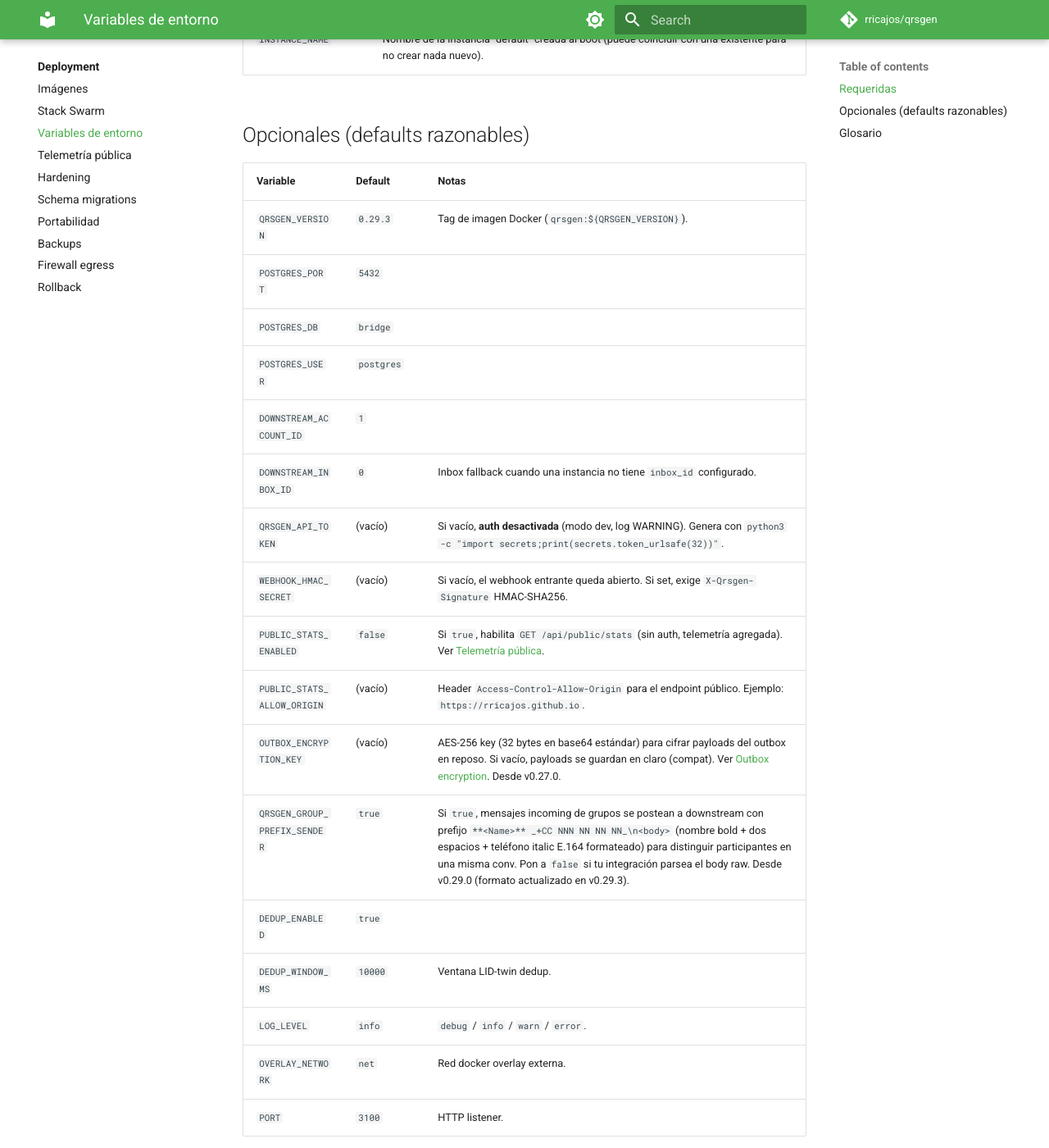
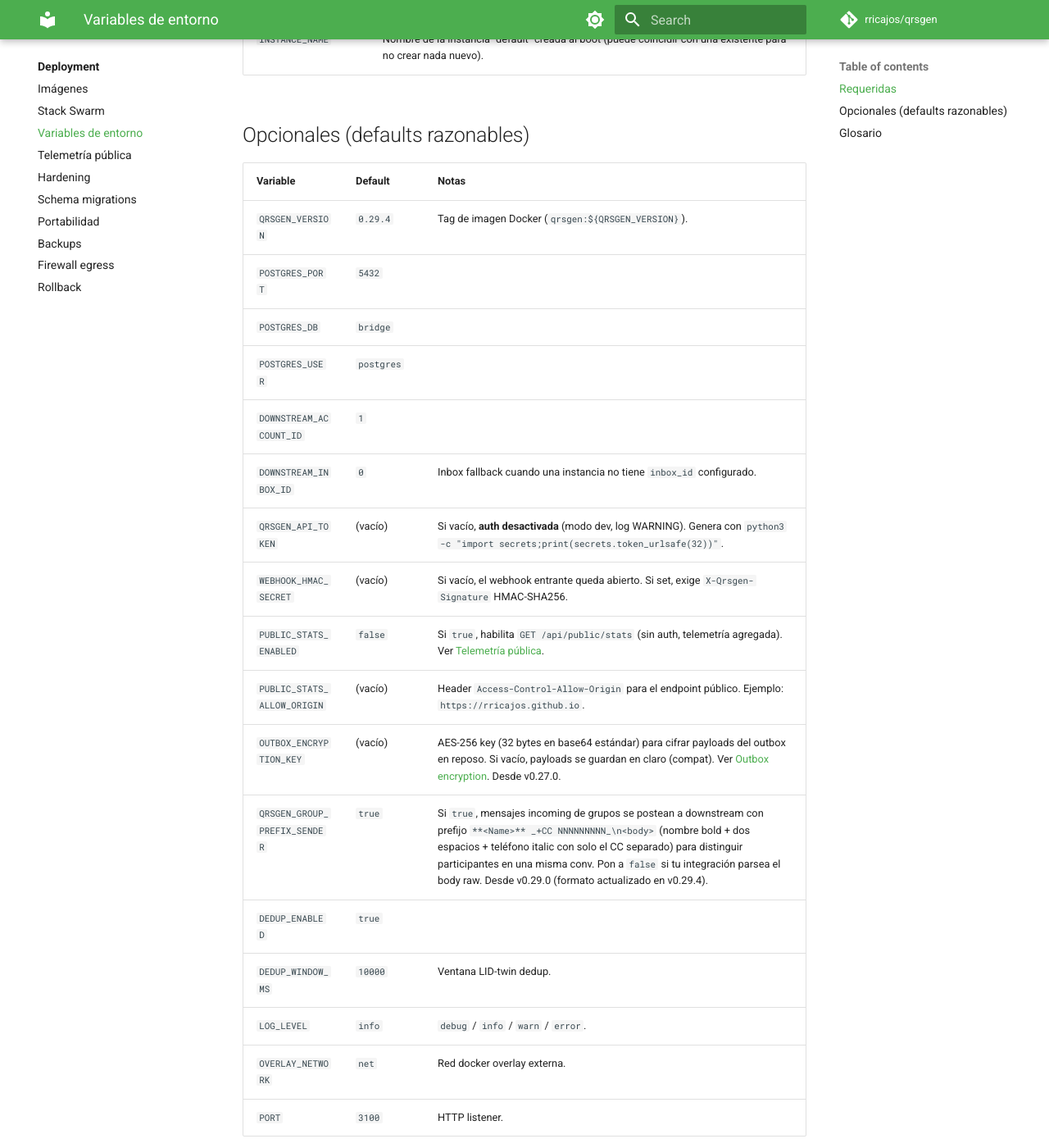
Before and after one commit to rricajos/qrsgen, an MkDocs documentation site: the page built from docs/deployment/env-vars.md, in a window 1280 px wide and 1400 px high, scrolled down 522 px. Shown: the whole window at 82% size. Built offline with MkDocs 1.6.1 and Material for MkDocs 9.7.7, drawn with Linux system fonts in a browser that asks for light colours; comment, search, counter and statistics services are not loaded.

Commit message:
fix(groups): only separate country code in phone format (v0.29.4)
Cambia formatE164 a separar SOLO el CC del national number:
"34604021705" → "+34 604021705" (antes: "+34 604 02 17 05").

Razón: el agrupamiento intra-national era ruido visual. Lo único que
añade legibilidad es el espacio entre +CC y el resto del número.

Elimina groupNationalNumber + groupByThree (no longer used).
Tabla de CCs reconocidos sin cambios. CCs no listados siguen
devolviéndose compactos con "+" delante.

```diff
--- a/docker-compose.yml
+++ b/docker-compose.yml
@@ -13,7 +13,7 @@
 #   DOWNSTREAM_API_TOKEN         token con permisos full
 #
 # Variables opcionales (con defaults razonables):
-#   QRSGEN_VERSION             tag de imagen (default: 0.29.3)
+#   QRSGEN_VERSION             tag de imagen (default: 0.29.4)
 #   POSTGRES_PORT              5432
 #   POSTGRES_DB                bridge
 #   POSTGRES_USER              postgres
@@ -31,7 +31,7 @@
 
 services:
   qrsgen:
-    image: qrsgen:${QRSGEN_VERSION:-0.29.3}
+    image: qrsgen:${QRSGEN_VERSION:-0.29.4}
     environment:
       PORT: "3100"
       INSTANCE_NAME: "${INSTANCE_NAME:-DEVOPS}"
--- a/docs/deployment/env-vars.md
+++ b/docs/deployment/env-vars.md
@@ -14,7 +14,7 @@
 
 | Variable | Default | Notas |
 |---|---|---|
-| `QRSGEN_VERSION` | `0.29.3` | Tag de imagen Docker (`qrsgen:${QRSGEN_VERSION}`). |
+| `QRSGEN_VERSION` | `0.29.4` | Tag de imagen Docker (`qrsgen:${QRSGEN_VERSION}`). |
 | `POSTGRES_PORT` | `5432` | |
 | `POSTGRES_DB` | `bridge` | |
 | `POSTGRES_USER` | `postgres` | |
@@ -25,7 +25,7 @@
 | `PUBLIC_STATS_ENABLED` | `false` | Si `true`, habilita `GET /api/public/stats` (sin auth, telemetría agregada). Ver [Telemetría pública](public-stats.md). |
 | `PUBLIC_STATS_ALLOW_ORIGIN` | (vacío) | Header `Access-Control-Allow-Origin` para el endpoint público. Ejemplo: `https://rricajos.github.io`. |
 | `OUTBOX_ENCRYPTION_KEY` | (vacío) | AES-256 key (32 bytes en base64 estándar) para cifrar payloads del outbox en reposo. Si vacío, payloads se guardan en claro (compat). Ver [Outbox encryption](../security/outbox-encryption.md). Desde v0.27.0. |
-| `QRSGEN_GROUP_PREFIX_SENDER` | `true` | Si `true`, mensajes incoming de grupos se postean a downstream con prefijo `**<Name>**  _+CC NNN NN NN NN_\n<body>` (nombre bold + dos espacios + teléfono italic E.164 formateado) para distinguir participantes en una misma conv. Pon a `false` si tu integración parsea el body raw. Desde v0.29.0 (formato actualizado en v0.29.3). |
+| `QRSGEN_GROUP_PREFIX_SENDER` | `true` | Si `true`, mensajes incoming de grupos se postean a downstream con prefijo `**<Name>**  _+CC NNNNNNNNN_\n<body>` (nombre bold + dos espacios + teléfono italic con solo el CC separado) para distinguir participantes en una misma conv. Pon a `false` si tu integración parsea el body raw. Desde v0.29.0 (formato actualizado en v0.29.4). |
 | `DEDUP_ENABLED` | `true` | |
 | `DEDUP_WINDOW_MS` | `10000` | Ventana LID-twin dedup. |
 | `LOG_LEVEL` | `info` | `debug` / `info` / `warn` / `error`. |
```
Also changed, not shown: CHANGELOG.md (+27 -0 lines), 3 other files.
